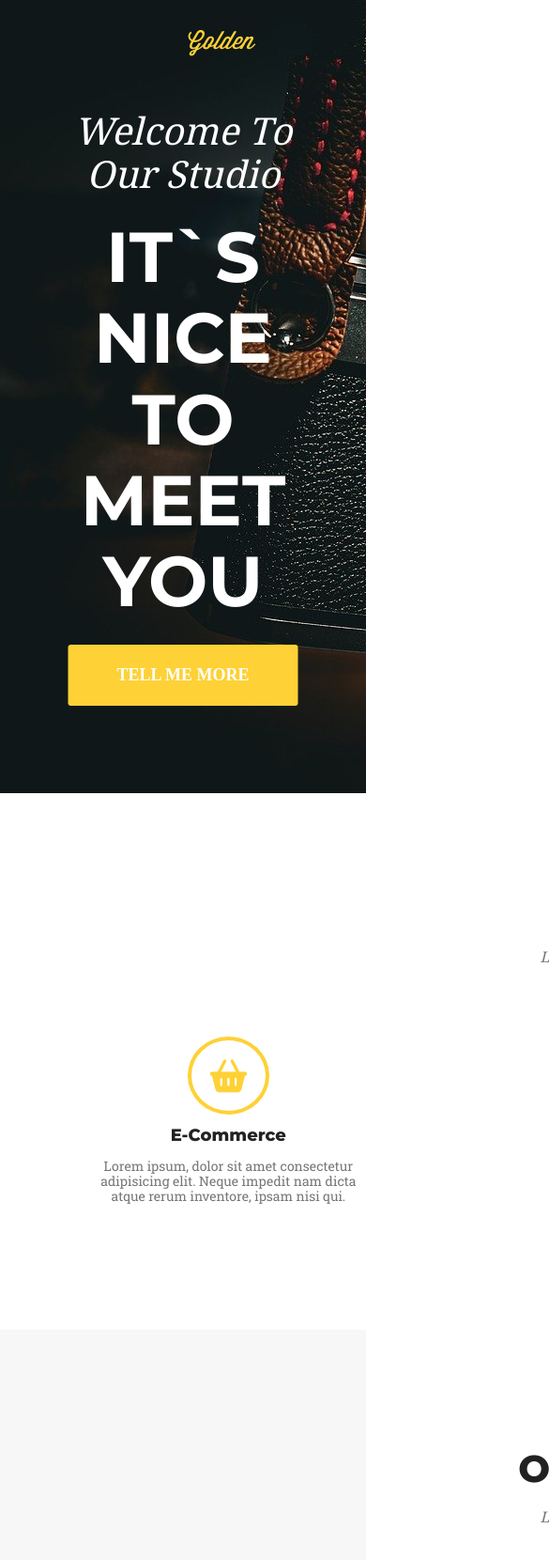
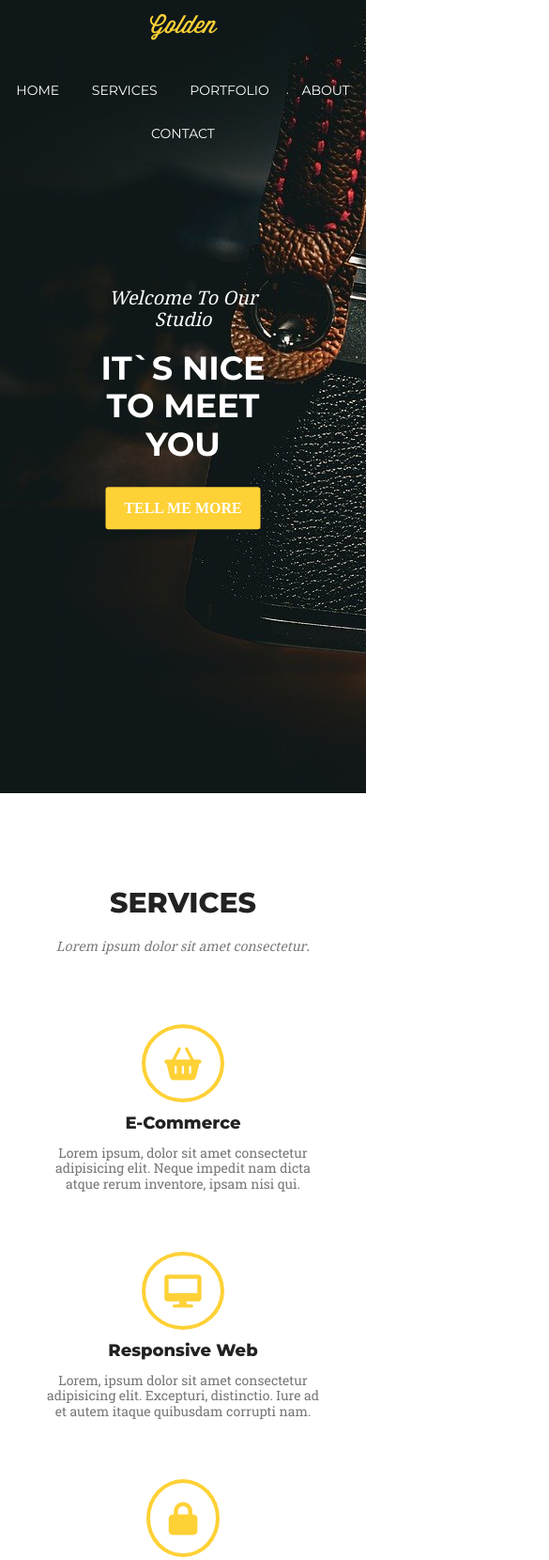
Before and after one commit to Mariusz-Tomasz-Gubernat/Golden, a website: page index.html in a window 390 px wide. Shown: the top 1660 px of the page at 94% size, 585 px wide, since content can reach past the window. Drawn offline with Linux system fonts and the light colour scheme.

Commit message:
Add media queries

```diff
--- a/index.html
+++ b/index.html
@@ -46,9 +46,9 @@
         </div>
     </section>
     <section class="services">
+        <h1 class="section-title">SERVICES</h1>
+        <h3 class="section-subtitle">Lorem ipsum dolor sit amet consectetur.</h3>
         <div class="section-container">
-            <h1 class="section-title">SERVICES</h1>
-            <h3 class="section-subtitle">Lorem ipsum dolor sit amet consectetur.</h3>
             <div class="section-row-container">
                 <div class="section-column-container">
                     <i class="fa-solid fa-basket-shopping"></i>
@@ -74,9 +74,9 @@
         </div>
     </section>
     <section class="portfolio">
+        <h1 class="section-title">OUR PORTFOLIO</h1>
+        <h3 class="section-subtitle">Lorem ipsum dolor sit amet consectetur.</h3>
         <div class="section-container">
-            <h1 class="section-title">OUR PORTFOLIO</h1>
-            <h3 class="section-subtitle">Lorem ipsum dolor sit amet consectetur.</h3>
             <div class="section-row-container">
                 <div class="section-column-container">
                     <img src="images/coding-1853305_640.jpg" alt="">
--- a/sass/style.scss
+++ b/sass/style.scss
@@ -23,6 +23,8 @@ $brand-font: 'Wisdom';
 $footer-copyright-font:"Montserrat";
 
 
+$titles-color:#222222;
+
 $brand-color:#fed136;
 $splash-text-color:#ffffff;
 $splash-btn-bgc: #fed136;
@@ -41,7 +43,7 @@ $footer-copyright-color:#555555;
 /* GLOBAL */
 
 .section-container {
-    width: 1460px;
+    max-width: 1460px;
     margin: 0 auto;
 }
 
@@ -49,7 +51,7 @@ $footer-copyright-color:#555555;
 .services-title {
     width: 100%;
     font-size: 40px;
-    color: #222222;
+    color: $titles-color;
     font-weight: 800;
     font-family: $titles-font;
 }
@@ -97,7 +99,7 @@ $footer-copyright-color:#555555;
     .main-page-navigation {
         display: flex;
         justify-content: space-between;
-        padding: 0 200px;
+        padding: 0;
 
         .navigation-list {
             display: flex;
@@ -202,7 +204,6 @@ $footer-copyright-color:#555555;
 /* FOOTER */
 
 .main-page-footer {
-    display: flex;
     padding: 15px 0;
 
     .section-container {
@@ -245,3 +246,114 @@ $footer-copyright-color:#555555;
         }
     }
 }
+
+@media (max-width: 900px) {
+
+    /* GLOBAL */
+    .section-row-container {
+        .section-column-container {
+            width: 100%;
+            margin-bottom: 50px;
+        }
+    }
+
+    .section-title,
+    .services-title {
+        font-size: 30px;
+    }
+
+    .section-subtitle {
+        font-size: 14px;
+    }
+
+    /*SPLASH*/
+
+    .splash {
+
+        .brand-name {
+            margin: 0 auto;
+        }
+
+        .main-page-navigation {
+            flex-wrap: wrap;
+            padding: 0;
+
+            .navigation-list {
+                justify-content: space-around;
+                flex-wrap: wrap;
+                padding: 0;
+
+                .list-item {
+                    .item {
+                        padding: 15px;
+                    }
+                }
+            }
+        }
+
+        .splash-text-container {
+
+            .page-title {
+                font-size: 35px;
+            }
+
+            .page-subtitle {
+                font-size: 20px;
+            }
+
+            .splash-btn {
+                width: 165px;
+                height: 45px;
+                line-height: 45px;
+                font-size: 16px;
+            }
+        }
+    }
+
+    /*PORTFOLIO*/
+
+    .portfolio {
+        margin-top: 50px;
+    }
+
+    /* FOOTER */
+    .main-page-footer {
+
+        .section-container {
+            flex-wrap: wrap;
+        }
+
+        .copyright {
+            margin: 0;
+            text-align: center;
+            width: 100%;
+        }
+
+        .footer-social-list {
+            margin: 10px auto;
+            padding: 0;
+
+            .list-item {
+
+                a {
+
+                    i {
+                        margin: 0 15px;
+
+                    }
+                }
+            }
+        }
+    }
+}
+
+@media (max-width: 900px) and (orientation: landscape) {
+
+    /* GLOBAL */
+    .section-row-container {
+        .section-column-container {
+            width: 45%;
+            margin-bottom: 50px;
+        }
+    }
+}
```
Also changed, not shown: css/style.css, 1 other file.
